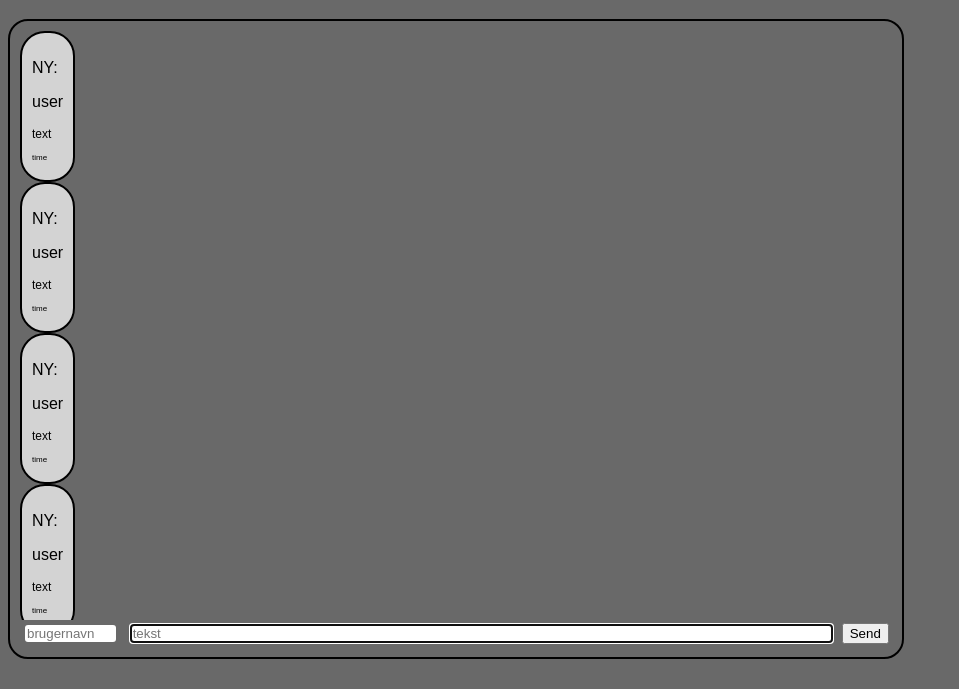
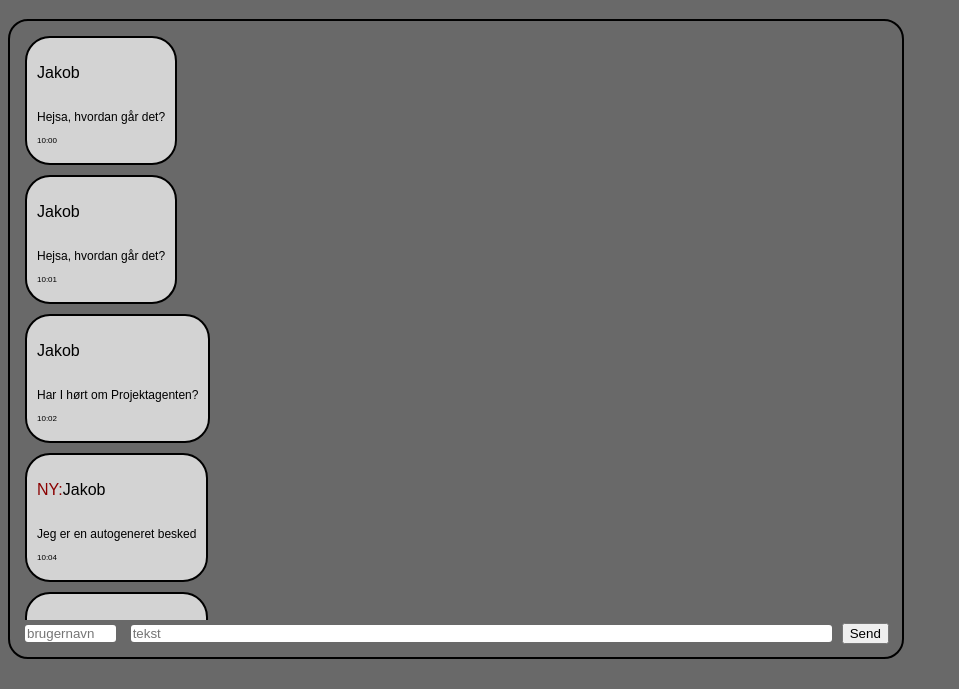
Before and after one commit to miniJmo/NM_Case, a plain HTML site: page src/main/resources/static/index.html in a window 1280 px wide. Shown: the part 61-750 px from the top of the page, without its empty margins (0-959 px from the left). Drawn offline with Linux system fonts and the light colour scheme; no server answers.

Commit message:
UI update

```diff
--- a/src/main/resources/static/index.html
+++ b/src/main/resources/static/index.html
@@ -14,42 +14,65 @@
         <div id="chatbox">
 
             <div class="post">
-                <p class="post__user">
-                <p class="post__new">NY: </p>user</p>
-                <p class="post__text">text</p>
-                <p class="post__time">time</p>
+                <span>
+                    <p class="post__new"></p>
+                    <p class="post__user">Jakob</p>
+                </span>
+                <p class="post__text">Hejsa, hvordan går det?</p>
+                <p class="post__time">10:00</p>
             </div>
 
             <div class="post">
-                <p class="post__user">
-                <p class="post__new">NY: </p>user</p>
-                <p class="post__text">text</p>
-                <p class="post__time">time</p>
+                <span>
+                    <p class="post__new"></p>
+                    <p class="post__user">Jakob</p>
+                </span>
+                <p class="post__text">Hejsa, hvordan går det?</p>
+                <p class="post__time">10:01</p>
             </div>
+
             <div class="post">
-                <p class="post__user">
-                <p class="post__new">NY: </p>user</p>
-                <p class="post__text">text</p>
-                <p class="post__time">time</p>
+                <span>
+                    <p class="post__new"></p>
+                    <p class="post__user">Jakob</p>
+                </span>
+                <p class="post__text">Har I hørt om Projektagenten?</p>
+                <p class="post__time">10:02</p>
             </div>
+
             <div class="post">
-            <p class="post__user">
-            <p class="post__new">NY: </p>user</p>
-            <p class="post__text">text</p>
-            <p class="post__time">time</p>
+                <span>
+                    <p class="post__new">NY: </p>
+                    <p class="post__user"> Jakob</p>
+                </span>
+                <p class="post__text">Jeg er en autogeneret besked</p>
+                <p class="post__time">10:04</p>
             </div>
+
             <div class="post">
-                <p class="post__user">
-                <p class="post__new">NY: </p>user</p>
-                <p class="post__text">text</p>
-                <p class="post__time">time</p>
+                <span>
+                    <p class="post__new">NY: </p>
+                    <p class="post__user"> Jakob</p>
+                </span>
+                <p class="post__text">Jeg er en autogeneret besked</p>
+                <p class="post__time">10:04</p>
             </div>
+
+            <div class="post">
+                <span>
+                    <p class="post__new">NY: </p>
+                    <p class="post__user">Jakob</p>
+                </span>
+                <p class="post__text">Har I hørt om Projektagenten?</p>
+                <p class="post__time">10:05</p>
+            </div>
+
         </div>
 
     </div>
-        <form class="chat__form", id="chat__form">
+        <form class="chat__form" id="chat__form">
             <span>
-                <input
+                <label for="usernameInput"></label><input
                     type="text"
                     name="userInput"
                     id="usernameInput"
@@ -57,11 +80,10 @@
                     autocomplete="off"
                     required
                 />
-                <input
+                <label for="textInput"></label><input
                     type="text"
                     name="msgInput"
                     id="textInput"
-                    autofocus="on"
                     placeholder="tekst"
                     autocomplete="off"
                     required
--- a/src/main/resources/static/styles.css
+++ b/src/main/resources/static/styles.css
@@ -17,6 +17,11 @@ h1 {
     width: max-content;
     height: max-content;
     max-width: 60%;
+    margin: 5px;
+}
+.post span {
+    display: flex;
+    justify-content: flex-start;
 }
 
 .post__time {
@@ -30,6 +35,11 @@ h1 {
 
 .post__user {
     font-size: 16px;
+}
+
+.post__new {
+    font-size: 16px;
+    color: darkred;
 }
 
 .chat {
```
